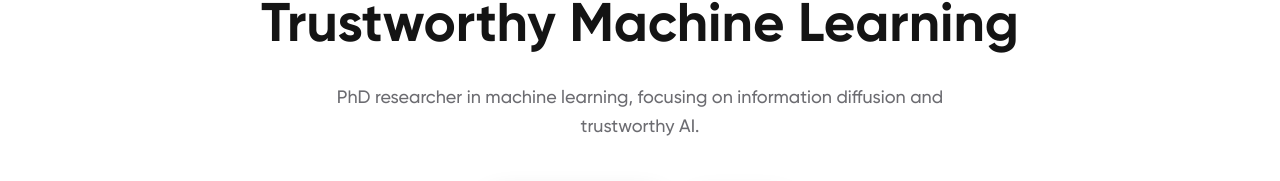
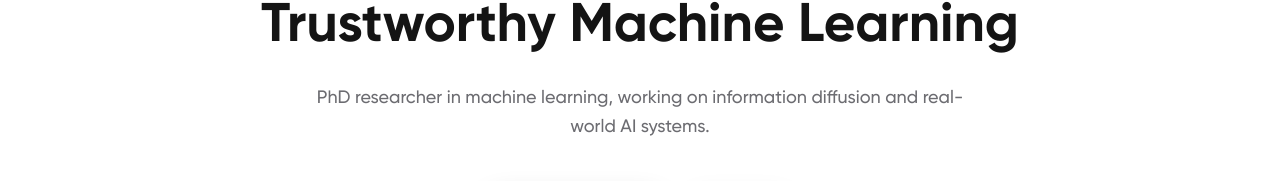
Before and after one commit to kyxzhe/kyxzhe.github.io, a Next.js app: page / in a window 1280 px wide. Shown: the part 208-389 px from the top of the page. Built offline with nearby package versions, Linux system fonts and the light colour scheme; no server answers.

Commit message:
chore: update hero descriptor

```diff
--- a/src/app/page.tsx
+++ b/src/app/page.tsx
@@ -95,7 +95,7 @@ export default function Home() {
             Trustworthy Machine Learning
           </h1>
           <p className="text-base md:text-lg text-muted-foreground max-w-2xl leading-relaxed">
-            PhD researcher in machine learning, focusing on information diffusion and trustworthy AI.
+            PhD researcher in machine learning, working on information diffusion and real-world AI systems.
           </p>
           <div className="flex flex-col sm:flex-row items-center gap-3 mt-4">
             <Link
```
